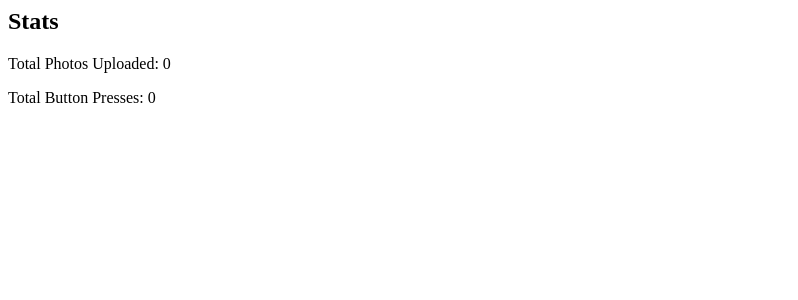
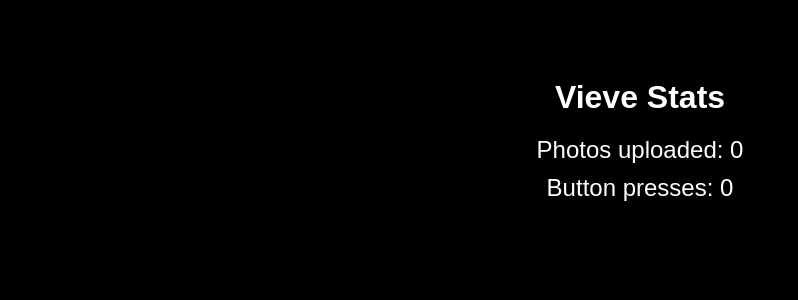
Before and after one commit to ctscreweder/vieve, a Flask app: page /stats in a window 1280 px wide. Shown: the top 300 px of the page, without its empty margins (0-798 px from the left). Run offline with Flask 3, Linux system fonts and the light colour scheme; data that the repository does not hold is empty; parts of the project's set-up code (start-up, migrations or seed data) failed here and were passed over.

Commit message:
Update stats.html

```diff
--- a/roles/vieve/files/app/templates/stats.html
+++ b/roles/vieve/files/app/templates/stats.html
@@ -1,3 +1,16 @@
-<h2>Stats</h2>
-<p>Total Photos Uploaded: {{ photo_count }}</p>
-<p>Total Button Presses: {{ event_count }}</p>
+<!DOCTYPE html>
+<html>
+<head>
+  <title>Stats</title>
+  <style>
+    body { background-color: black; color: white; font-family: Arial, sans-serif; text-align: center; padding-top: 50px; }
+    h1, h2 { margin-bottom: 20px; }
+    .stat { font-size: 24px; margin: 10px 0; }
+  </style>
+</head>
+<body>
+  <h1>Vieve Stats</h1>
+  <div class="stat">Photos uploaded: {{ photo_count }}</div>
+  <div class="stat">Button presses: {{ event_count }}</div>
+</body>
+</html>
```
